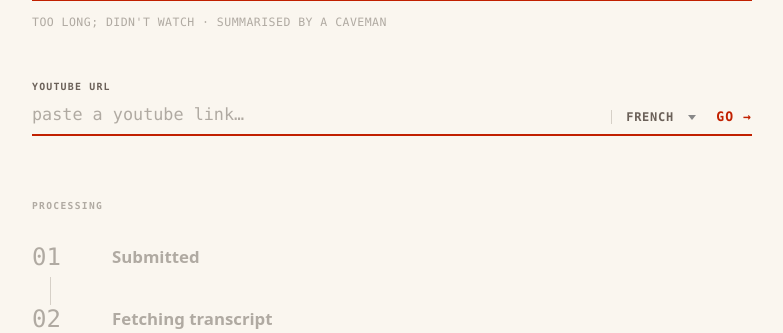
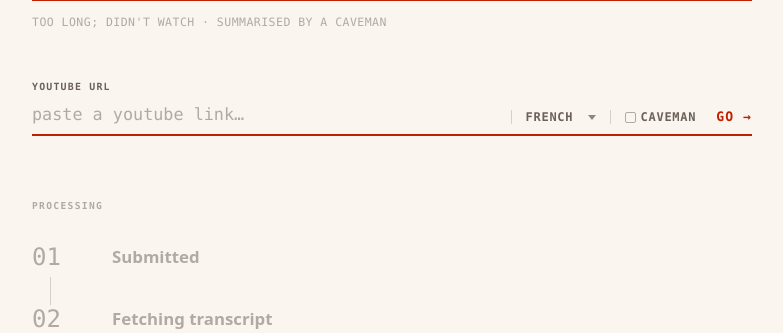
Before and after one commit to mbuffa/tldw, a FastAPI app: page / in a window 1280 px wide. Shown: the part 152-485 px from the top of the page, without its empty margins (248-1031 px from the left). Run offline with FastAPI, Linux system fonts and the light colour scheme.

Commit message:
Make Caveman optional

```diff
--- a/app/main.py
+++ b/app/main.py
@@ -44,6 +44,7 @@ async def submit(
     request: Request,
     url: str = Form(...),
     language: str = Form("French"),
+    caveman: bool = Form(False),
     db: Session = Depends(get_db),
 ):
     language = normalize_language(language)
@@ -60,11 +61,12 @@ async def submit(
                 "error": "Only YouTube URLs are allowed.",
                 "submitted_url": url,
                 "submitted_language": language,
+                "submitted_caveman": caveman,
             },
             status_code=400,
         )
 
-    video = Video(url=url, video_id=vid, status="queued", language=language)
+    video = Video(url=url, video_id=vid, status="queued", language=language, caveman=caveman)
     db.add(video)
     db.commit()
     db.refresh(video)
--- a/app/models.py
+++ b/app/models.py
@@ -1,6 +1,6 @@
 from datetime import UTC, datetime
 
-from sqlalchemy import DateTime, String, Text
+from sqlalchemy import Boolean, DateTime, String, Text
 from sqlalchemy.orm import Mapped, mapped_column
 
 from app.database import Base
@@ -14,6 +14,7 @@ class Video(Base):
     video_id: Mapped[str] = mapped_column(String(50), index=True)
     status: Mapped[str] = mapped_column(String(20), default="queued")
     language: Mapped[str] = mapped_column(String(20), default="French")
+    caveman: Mapped[bool] = mapped_column(Boolean, default=False)
     summary: Mapped[str | None] = mapped_column(Text, nullable=True)
     error: Mapped[str | None] = mapped_column(Text, nullable=True)
     created_at: Mapped[datetime] = mapped_column(
--- a/app/summarizer.py
+++ b/app/summarizer.py
@@ -17,9 +17,11 @@ _YOUTUBE_HOSTS = {"youtube.com", "youtu.be"}
 SUPPORTED_LANGUAGES = {"French", "English"}
 DEFAULT_LANGUAGE = "French"
 
+CAVEMAN_CLAUSE = ", and you speak like caveman"
+
 PROMPT = PromptTemplate.from_template(
     "Summarize (in {language}) this transcript cleanly into key takeaways, "
-    "three sentences max, and you speak like caveman:\n\n{transcript}"
+    "three sentences max{style}:\n\n{transcript}"
 )
 
 
@@ -51,7 +53,7 @@ def extract_video_id(url: str) -> str:
     return match.group(1)
 
 
-async def process_video(video_id: str, language: str = DEFAULT_LANGUAGE) -> AsyncIterator[dict]:
+async def process_video(video_id: str, language: str = DEFAULT_LANGUAGE, caveman: bool = False) -> AsyncIterator[dict]:
     yield {"step": "fetching_transcript", "message": "Fetching transcript..."}
 
     try:
@@ -82,7 +84,7 @@ async def process_video(video_id: str, language: str = DEFAULT_LANGUAGE) -> Asyn
 
     summary_chunks: list[str] = []
     try:
-        async for chunk in chain.astream({"transcript": transcript, "language": language}):
+        async for chunk in chain.astream({"transcript": transcript, "language": language, "style": CAVEMAN_CLAUSE if caveman else ""}):
             summary_chunks.append(chunk)
             yield {"step": "streaming", "chunk": chunk}
     except Exception as e:
--- a/app/templates/index.html
+++ b/app/templates/index.html
@@ -149,6 +149,56 @@
 
     .lang-select:hover,
     .lang-select:focus { color: var(--ink); }
+
+    .caveman-label {
+      display: flex;
+      align-items: center;
+      gap: 5px;
+      font-family: var(--mono);
+      font-size: 0.75rem;
+      font-weight: 700;
+      letter-spacing: 0.06em;
+      text-transform: uppercase;
+      color: var(--ink-muted);
+      cursor: pointer;
+      flex-shrink: 0;
+      user-select: none;
+      transition: color 0.15s;
+    }
+
+    .caveman-label:hover { color: var(--ink); }
+
+    .caveman-label input[type="checkbox"] {
+      appearance: none;
+      -webkit-appearance: none;
+      width: 11px;
+      height: 11px;
+      border: 1.5px solid var(--ink-faint);
+      border-radius: 2px;
+      background: transparent;
+      cursor: pointer;
+      flex-shrink: 0;
+      transition: border-color 0.15s, background 0.15s;
+      position: relative;
+    }
+
+    .caveman-label input[type="checkbox"]:checked {
+      background: var(--accent);
+      border-color: var(--accent);
+    }
+
+    .caveman-label input[type="checkbox"]:checked::after {
+      content: '';
+      position: absolute;
+      left: 2px;
+      top: 0px;
+      width: 4px;
+      height: 7px;
+      border: 1.5px solid var(--paper);
+      border-top: none;
+      border-left: none;
+      transform: rotate(45deg);
+    }
 
     .lang-divider {
       width: 1px;
@@ -570,6 +620,11 @@
           </option>
           {% endfor %}
         </select>
+        <span class="lang-divider" aria-hidden="true"></span>
+        <label class="caveman-label">
+          <input type="checkbox" name="caveman" {% if submitted_caveman %}checked{% endif %} />
+          Caveman
+        </label>
         <button class="submit-btn" type="submit" aria-label="Summarise">GO →</button>
       </div>
       {% if error %}<p class="form-error" role="alert">{{ error }}</p>{% endif %}
--- a/app/worker.py
+++ b/app/worker.py
@@ -49,7 +49,7 @@ async def _handle(video_id: int) -> None:
         _emit(video_id, {"step": "processing", "message": "Job started."})
 
         summary = None
-        async for event in process_video(video.video_id, video.language):
+        async for event in process_video(video.video_id, video.language, video.caveman):
             _emit(video_id, event)
             if event["step"] == "done":
                 summary = event["summary"]
```
